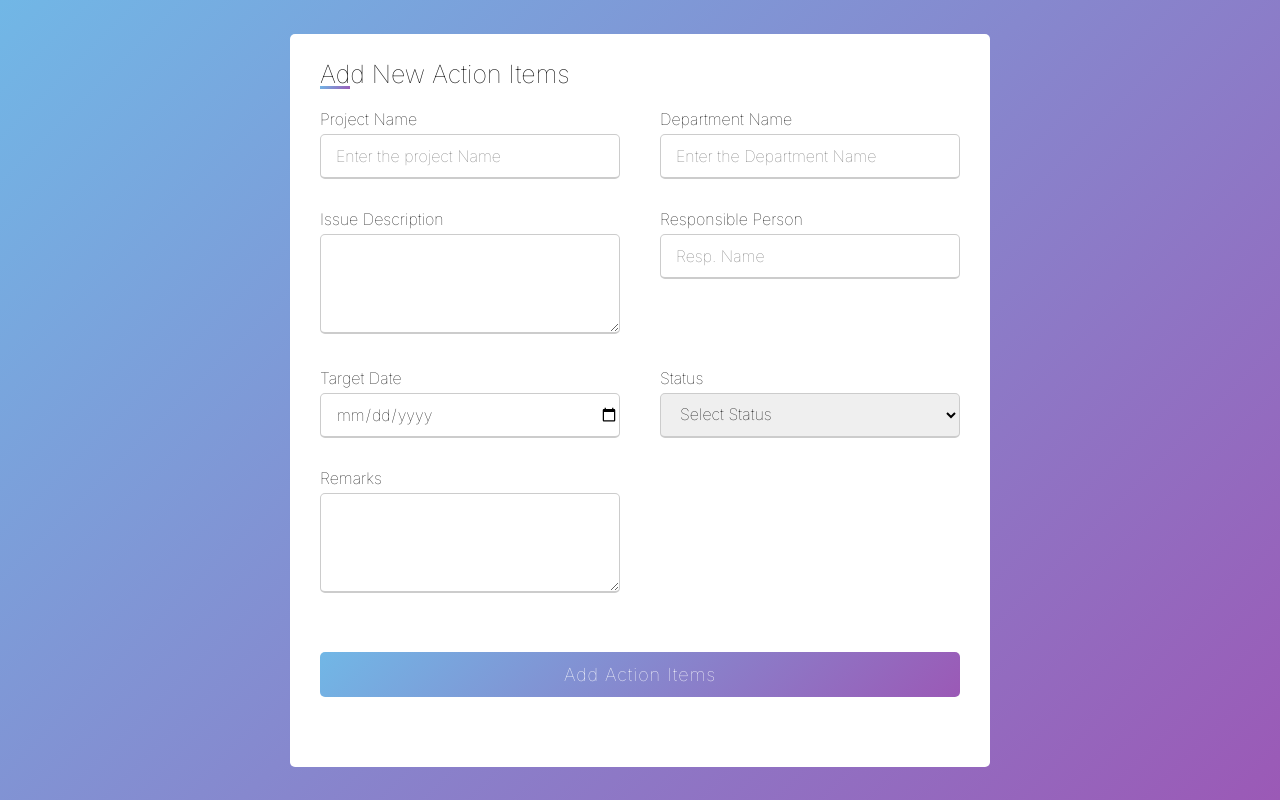
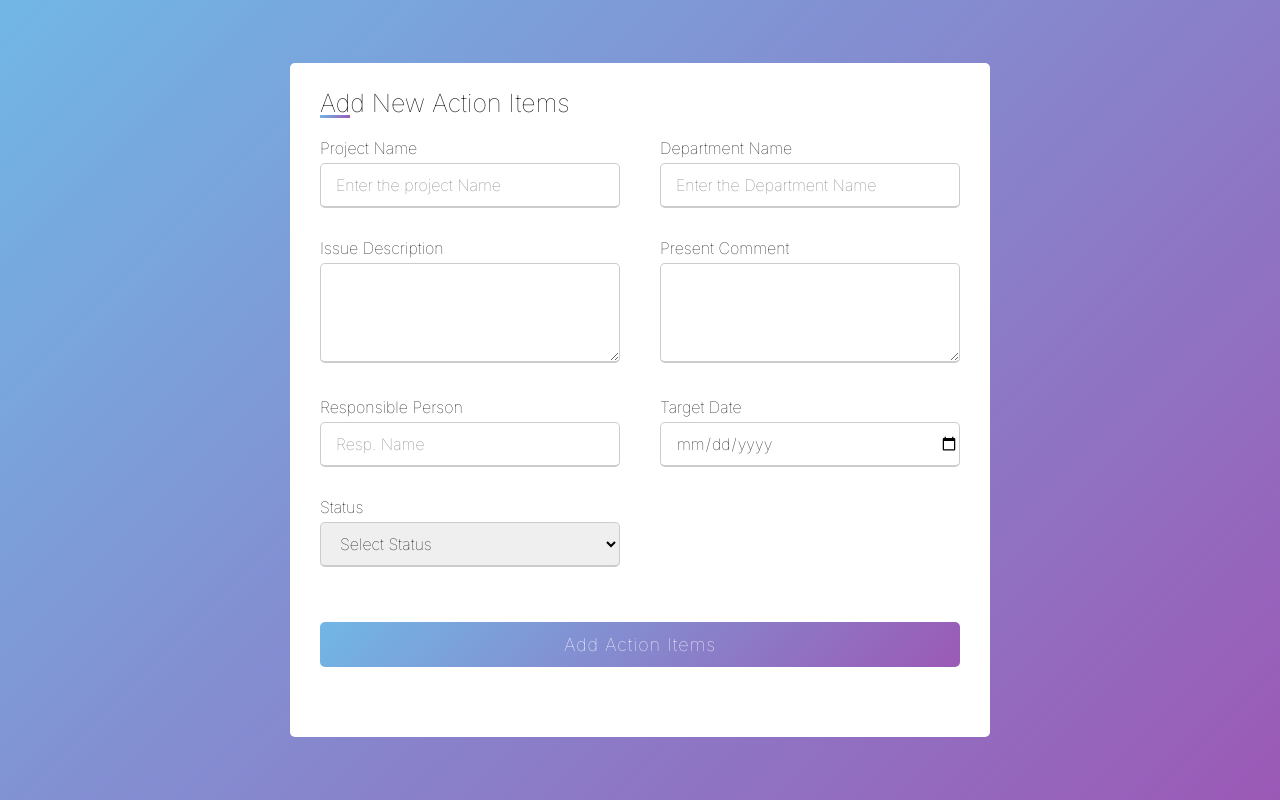
Before and after one commit to TridipKarmakar/webdev_learning, a website: page JsProjects/2nd-to-so-list/index.html in a window 1280 px wide. Drawn offline with Linux system fonts and the light colour scheme.

Commit message:
complete the form part

```diff
--- a/JsProjects/2nd-to-so-list/index.html
+++ b/JsProjects/2nd-to-so-list/index.html
@@ -36,6 +36,16 @@
             <textarea type="text" placeholder="Details..." required> </textarea>
           </div>
           <div class="input-details">
+            <span class="details">Present Comment</span>
+            <textarea
+              type="text"
+              placeholder="Enter the current status"
+              required
+            >
+            </textarea>
+          </div>
+
+          <div class="input-details">
             <span class="details">Responsible Person</span>
             <input type="text" placeholder="Resp. Name" required />
           </div>
@@ -52,15 +62,6 @@
               <option value="Done">Done</option>
             </select>
           </div>
-          <div class="input-details">
-            <span class="details">Remarks</span>
-            <textarea
-              type="text"
-              placeholder="Enter the current status"
-              required
-            >
-            </textarea>
-          </div>
         </div>
 
         <div class="button">
```
